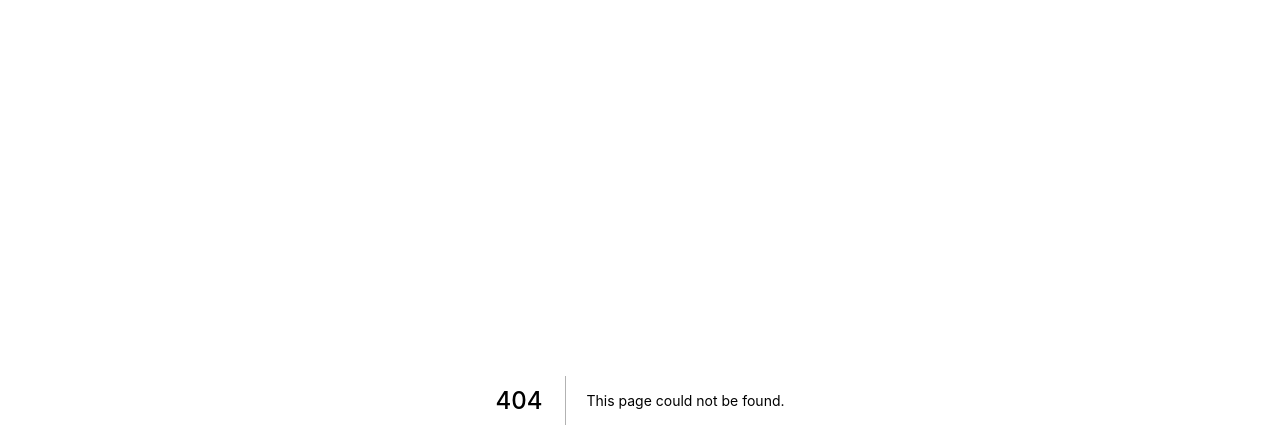
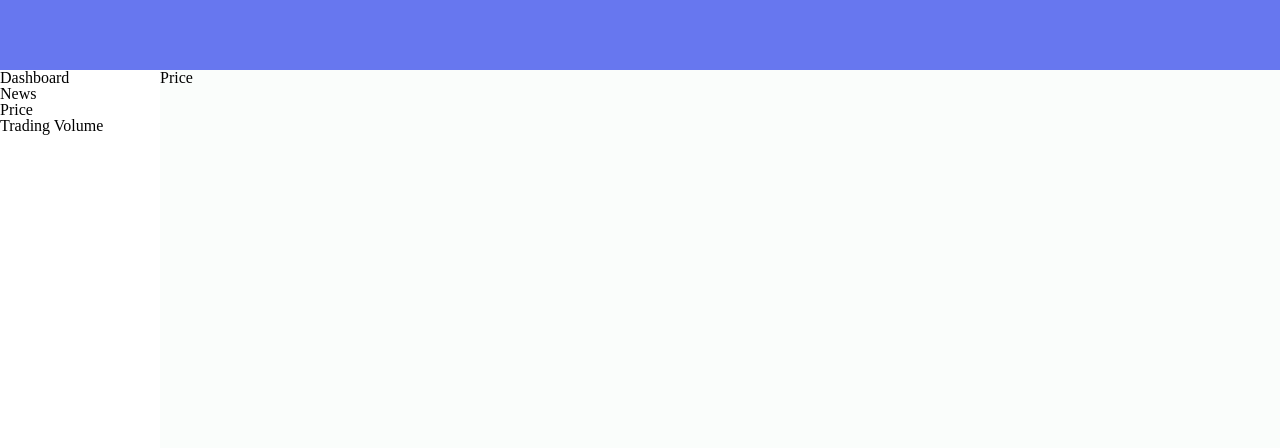
Before and after one commit to 2-12-CMI/pork-business-prediction, a Next.js app in the folder admin-page/: page /Price in a window 1280 px wide. Before the commit this address had no page. Shown: the top 448 px of the page. Built offline with nearby package versions, Linux system fonts and the light colour scheme.

Commit message:
[#8] feat: sidebar

```diff
--- /dev/null
+++ b/admin-page/components/Sidebar.js
@@ -0,0 +1,21 @@
+import Link from "next/link";
+import "../styles/sidebar.scss";
+
+const Sidebar = () => (
+  <div className="sidebar">
+    <Link href="/">
+      <div className="menu">Dashboard</div>
+    </Link>
+    <Link href="/News" className="menu">
+      <div className="menu">News</div>
+    </Link>
+    <Link href="/Price" className="menu">
+      <div className="menu">Price</div>
+    </Link>
+    <Link href="/TradingVolume" className="menu">
+      <div className="menu">Trading Volume</div>
+    </Link>
+  </div>
+);
+
+export default Sidebar;
--- a/admin-page/layout/main.js
+++ b/admin-page/layout/main.js
@@ -1,4 +1,5 @@
 import Header from "../components/Header";
+import Sidebar from "../components/Sidebar";
 import "../styles/reset.scss";
 import "../styles/global.scss";
 
@@ -6,7 +7,17 @@ const mainLayout = (Page) => {
   return () => (
     <div>
       <Header />
-      <Page />
+      <div className="contents">
+        <Sidebar />
+        <Page />
+      </div>
+      <style jsx>
+        {`
+          .contents {
+            display: flex;
+          }
+        `}
+      </style>
     </div>
   );
 };
--- /dev/null
+++ b/admin-page/pages/Price.js
@@ -0,0 +1,9 @@
+import mainLayout from "../layout/main";
+
+const Page = () => (
+  <p>
+    <h1>Price</h1>
+  </p>
+);
+
+export default mainLayout(Page);
--- /dev/null
+++ b/admin-page/styles/sidebar.scss
@@ -0,0 +1,8 @@
+.sidebar {
+  width: 10rem;
+  height: calc(100vh - 4.375rem);
+  background: white;
+  .menu {
+    cursor: pointer;
+  }
+}
```
Also changed, not shown: admin-page/pages/News.js (added, +9 -0 lines), admin-page/pages/TradingVolume.js (added, +9 -0 lines), admin-page/package.json (line endings or trailing spaces), 1 other file (tests, documents, lock files or other folders).
